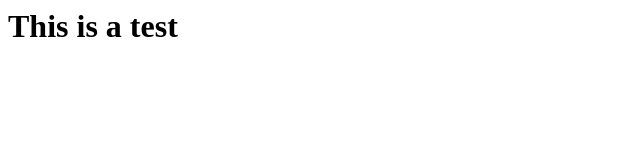
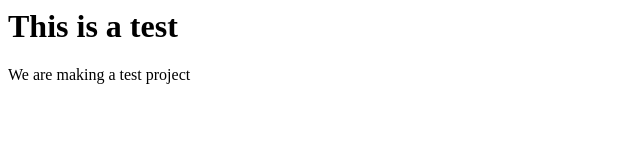
Before and after one commit to Brayooh/test, a plain HTML site: page index.html in a window 1280 px wide. Shown: the whole page, without its empty margins (0-640 px from the left). Drawn offline with Linux system fonts and the light colour scheme.

Commit message:
adds a paragraph

```diff
--- a/index.html
+++ b/index.html
@@ -4,5 +4,6 @@
 </header>
 <body>
     <h1>This is a test</h1>
+    <p>We are making a test project</p>
 
 </body>
```
